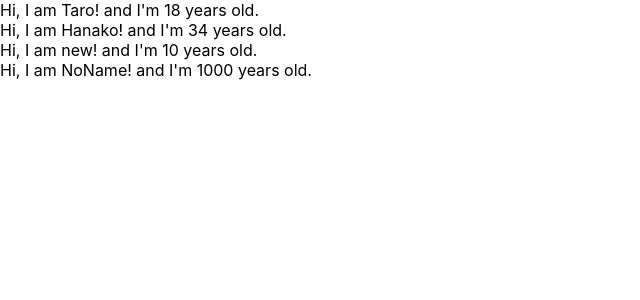
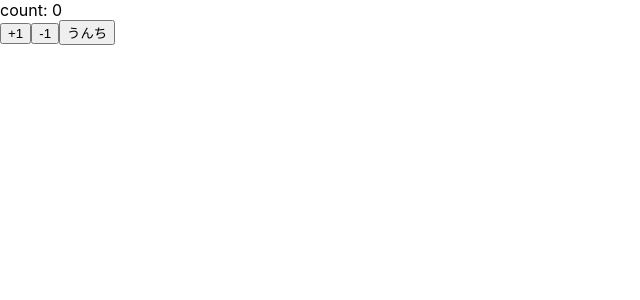
Before and after one commit to tomoshin02/udemy-react-redux-crud-application, a React (Create React App) app: page / in a window 1280 px wide. Shown: the top 300 px of the page, without its empty margins (0-640 px from the left). Built offline with nearby package versions, Linux system fonts and the light colour scheme.

Commit message:
learn state and create counterbutton

```diff
--- a/src/App.js
+++ b/src/App.js
@@ -1,35 +1,31 @@
-import React from 'react';
-import Proptypes from 'prop-types';
+import React,{Component} from 'react';
 
+const App = () => (<Counter></Counter>)
 
-const App = () => {
-  const profiles = [
-    {name:"Taro",   age: 18},
-    {name:"Hanako", age: 34},
-    {name:"new",    age:10},
-    {name:"NoName", age:1000}
+class Counter extends Component {
+  constructor(props){
+    super(props)
+    this.state = {count: 0}
+  }
 
-  ]
-  return (
-    <div>
-    {
-      profiles.map((profile, index) => {
-      return (
-      <User name={profile.name} age={profile.age} key={index}/>
-    )
-      }
+handlePlusButton = () => {
+  this.setState({count: this.state.count + 1})
+}
+
+handleMinusButton = () => {
+  this.setState({count: this.state.count - 1 })
+}
+
+  render() {
+    return (
+      <React.Fragment>
+      <div>count: { this.state.count }</div>
+        <button onClick={this.handlePlusButton}>+1</button>
+        <button onClick={this.handleMinusButton}>-1</button>
+        <button>うんち</button>
+      </React.Fragment>
     )
   }
-  </div>
-  )
 }
 
-const User = (props) => {
-  return <div>Hi, I am {props.name}! and I'm {props.age} years old.</div>
-}
-
-User.propTypes = {
-  name:Proptypes.string,
-  age:Proptypes.number.isRequired
-}
 export default App;
```
